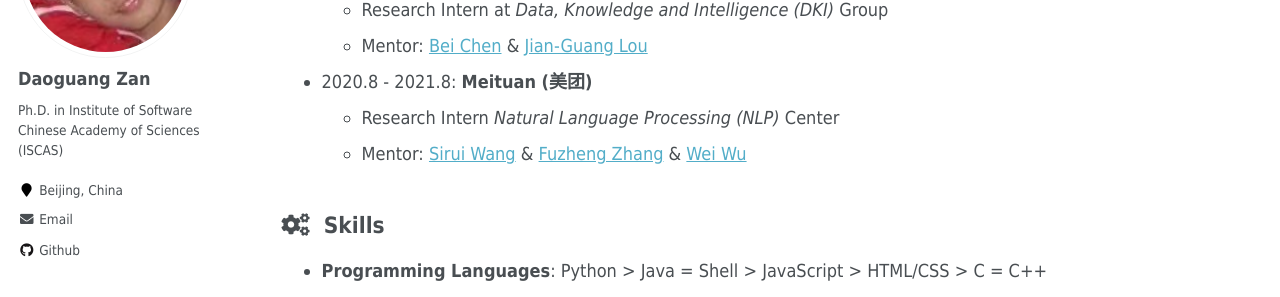
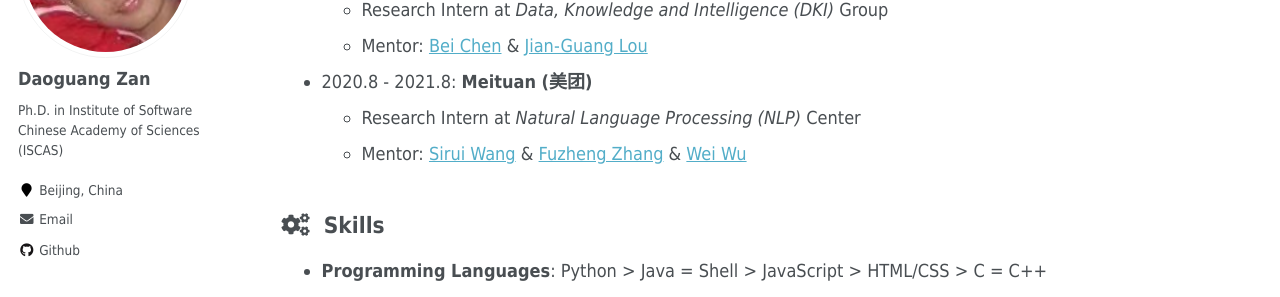
Before and after one commit to zandaoguang-iscas/daoguang.github.io, a Jekyll site: the page built from _pages/cv.md, in a window 1280 px wide and 900 px high, scrolled down 404 px. Shown: the part 153-450 px from the top of the window. Built offline with Jekyll 4.4.1, drawn with Linux system fonts in a browser that asks for light colours.

Commit message:
Update cv.md

```diff
--- a/_pages/cv.md
+++ b/_pages/cv.md
@@ -25,7 +25,7 @@ redirect_from:
   * Mentor: [Bei Chen](https://www.microsoft.com/en-us/research/people/beichen/) & [Jian-Guang Lou](https://www.microsoft.com/en-us/research/people/jlou/)
 
 * 2020.8 - 2021.8: **Meituan (美团)**
-  * Research Intern *Natural Language Processing (NLP)* Center
+  * Research Intern at *Natural Language Processing (NLP)* Center
   * Mentor: [Sirui Wang](https://www.researchgate.net/profile/Sirui-Wang-26) & [Fuzheng Zhang](https://scholar.google.com/citations?user=8R0hla4AAAAJ&hl=zh-CN&oi=ao) & [Wei Wu](https://scholar.google.com/citations?user=YtqXSzMAAAAJ&hl=zh-CN&oi=ao)
 
 ## <i class="fa fa-ft fa-cogs"></i>&nbsp;&nbsp;Skills
```
